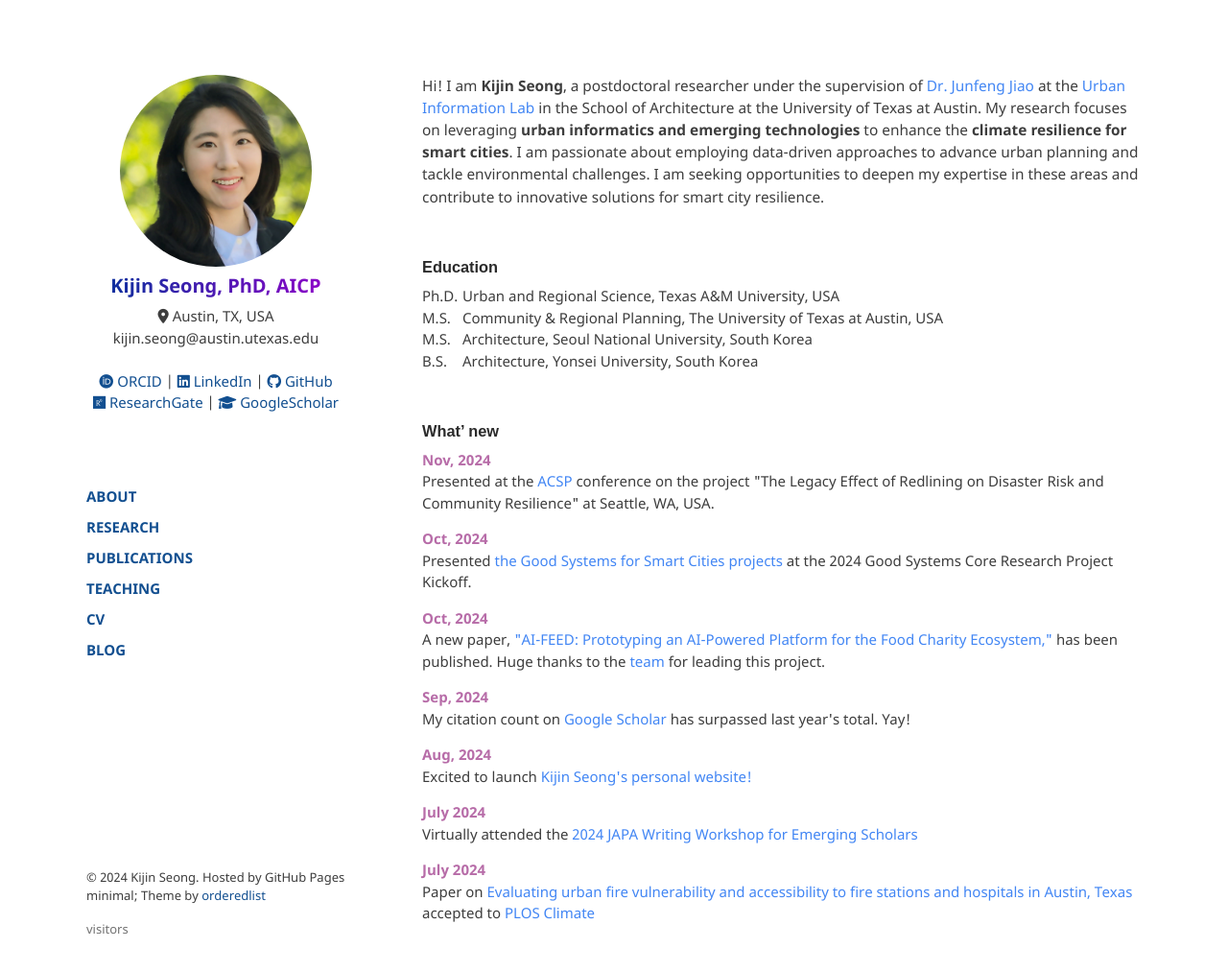
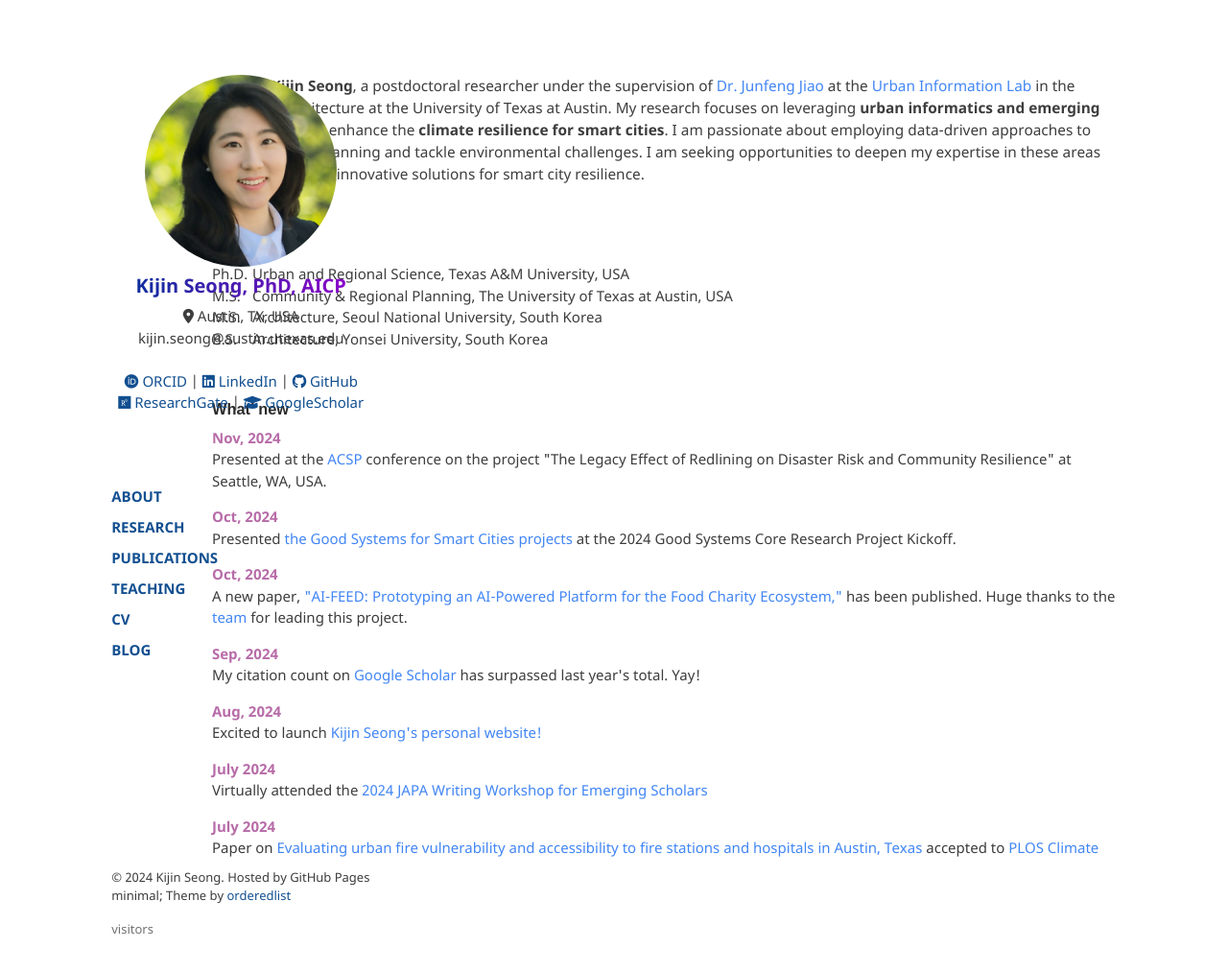
Before and after one commit to kijinseong/kijinseong.github.io, a Jekyll site: the page built from index.md, in a window 1280 px wide and 1028 px high. Shown: the top 1013 px of the window at 96% size. Built offline with Jekyll 4.4.1, drawn with Linux system fonts in a browser that asks for light colours; comment, search, counter and statistics services are not loaded.

Commit message:
Make the width fluid

```diff
--- a/_layouts/default.html
+++ b/_layouts/default.html
@@ -3,6 +3,7 @@
   <head>
     <meta charset="utf-8">
     <meta http-equiv="X-UA-Compatible" content="chrome=1">
+    <meta name="viewport" content="width=device-width, initial-scale=1">
 
     <title>Kijin Seong, PhD, AICP</title>
 
@@ -10,7 +11,7 @@
 
     <link rel="stylesheet" href="{{ '/assets/css/style.css?v=' | append: site.github.build_revision | relative_url }}">
     <link rel="stylesheet" href="https://cdnjs.cloudflare.com/ajax/libs/font-awesome/6.0.0-beta3/css/all.min.css">
-    <meta name="viewport" content="width=device-width">
+    <meta name="viewport" content="width=device-width, initial-scale=1">
 
     <style>
           .header-title {
--- a/assets/css/style.scss
+++ b/assets/css/style.scss
@@ -90,12 +90,13 @@
 // Newly added section widths.
 
 .wrapper {
-  max-width:1100px;
-  width:100%;
+  width:90%;
+  // max-width: 1100px;
   // left side is 270
   // 1200-270 = 930
   // 30px free room
   margin:20px auto;
+  padding: 0 1rem;
 }
 
 /* Sidebar styles */
@@ -107,8 +108,8 @@
   }
 
 section {
-  max-width:750px;
-  width: 100%;
+  //max-width:750px;
+  width: 90%;
   float:right;
   padding-bottom:50px;
   margin-left:20px;
```
